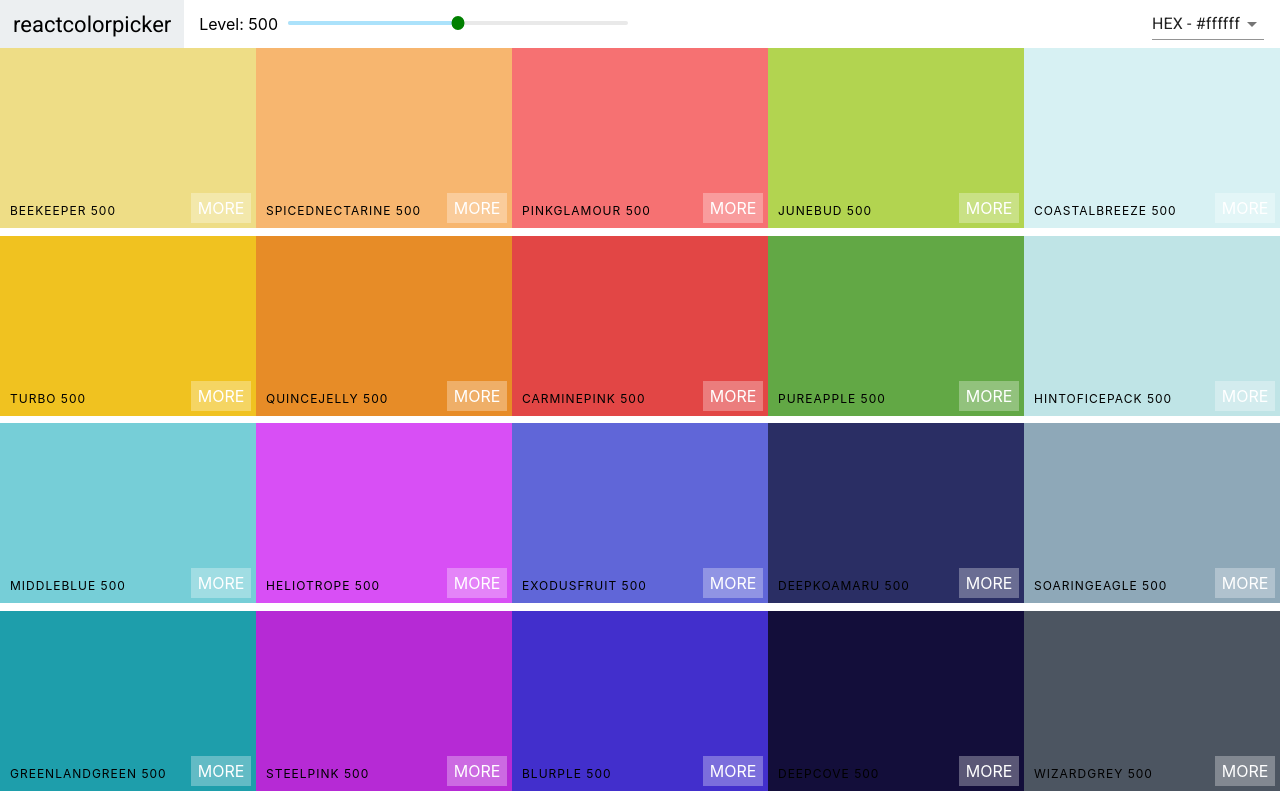
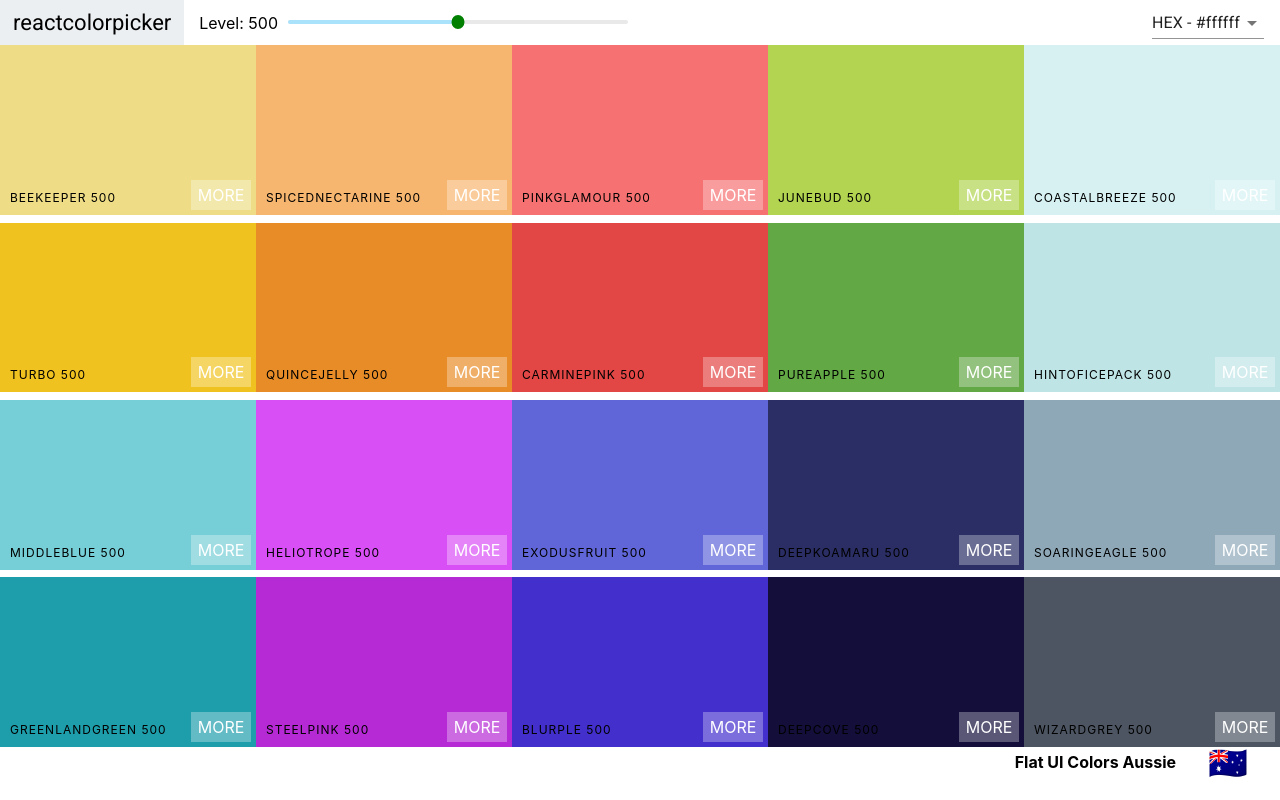
Before and after one commit to bdushimi/atlp-react-level-up, a React (Create React App) app in the folder colors/: page / in a window 1280 px wide. Built offline with nearby package versions, Linux system fonts and the light colour scheme.

Commit message:
Adds palette footer

```diff
--- a/colors/src/Navbar.js
+++ b/colors/src/Navbar.js
@@ -44,7 +44,7 @@
         return (
             <header className="Navbar">
                 <div className="logo">
-                    <a href="#">reactcolorpicker</a>
+                    <a href="/">reactcolorpicker</a>
                 </div>
                 <div className="slider-container">
                     <span>Level: { level}</span>
--- a/colors/src/Palette.css
+++ b/colors/src/Palette.css
@@ -1,7 +1,23 @@
 .Palette {
   height: 100vh;
+  display: flex;
+  flex-direction: column;
 }
 
 .Palette-colors {
   height: 90%;
 }
+
+.Palette-footer {
+  background-color: #fff;
+  height: 10vh;
+  display:flex;
+  justify-content: flex-end;
+  align-items: center;
+  font-weight: bold;
+}
+
+.emoji {
+  font-size: 2rem;
+  margin: 0 2rem;
+}
--- a/colors/src/Palette.js
+++ b/colors/src/Palette.js
@@ -30,10 +30,10 @@
     render() {
 
         const { level, format } = this.state;
-        const { colors } = this.props.palette;
+        const { colors , paletteName, emoji} = this.props.palette;
 
         const colorBoxes = colors[level].map((color, index) => (
-            <ColorBox background={color[format]} key={index} name={ color.name }/>
+            <ColorBox background={color[format]} key={color.id} name={ color.name }/>
         ));
 
         return (
@@ -43,6 +43,10 @@
                 <div className="Palette-colors">
                     {colorBoxes}
                 </div>
+                <footer className="Palette-footer">
+                    {paletteName}
+                    <span className="emoji">{ emoji }</span>
+                </footer>
             </div>
         );
     }
```
